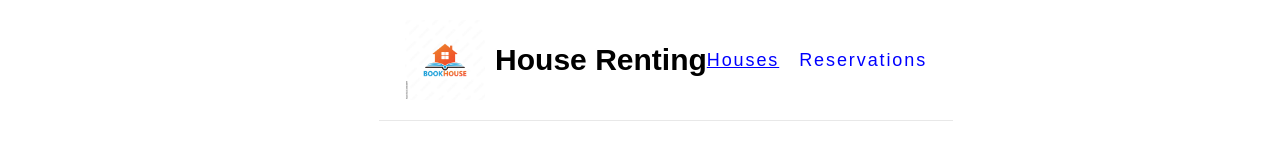
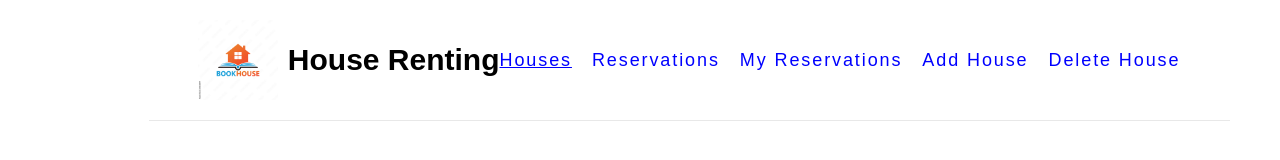
Before and after one commit to jmonto55/book-an-appointment-frontend, a React (Create React App) app: page / in a window 1280 px wide. Shown: the top 160 px of the page. Built offline with nearby package versions, Linux system fonts and the light colour scheme; no server answers.

Commit message:
Add links to navbar

```diff
--- a/src/components/Navbar.jsx
+++ b/src/components/Navbar.jsx
@@ -25,6 +25,9 @@ const Navbar = () => (
       <ul>
         <li><NavLink to="/" onClick={visitPageAction}>Houses</NavLink></li>
         <li><NavLink to="/reserve" onClick={visitPageAction}>Reservations</NavLink></li>
+        <li><NavLink to="/myReservations" onClick={visitPageAction}>My Reservations</NavLink></li>
+        <li><NavLink to="/addHouse" onClick={visitPageAction}>Add House</NavLink></li>
+        <li><NavLink to="/deleteHouse" onClick={visitPageAction}>Delete House</NavLink></li>
         {/* <li className="vertical-line" />
         <li><NavLink to="/my-profile" onClick={visitPageAction}>My Profile</NavLink></li> */}
       </ul>
```
